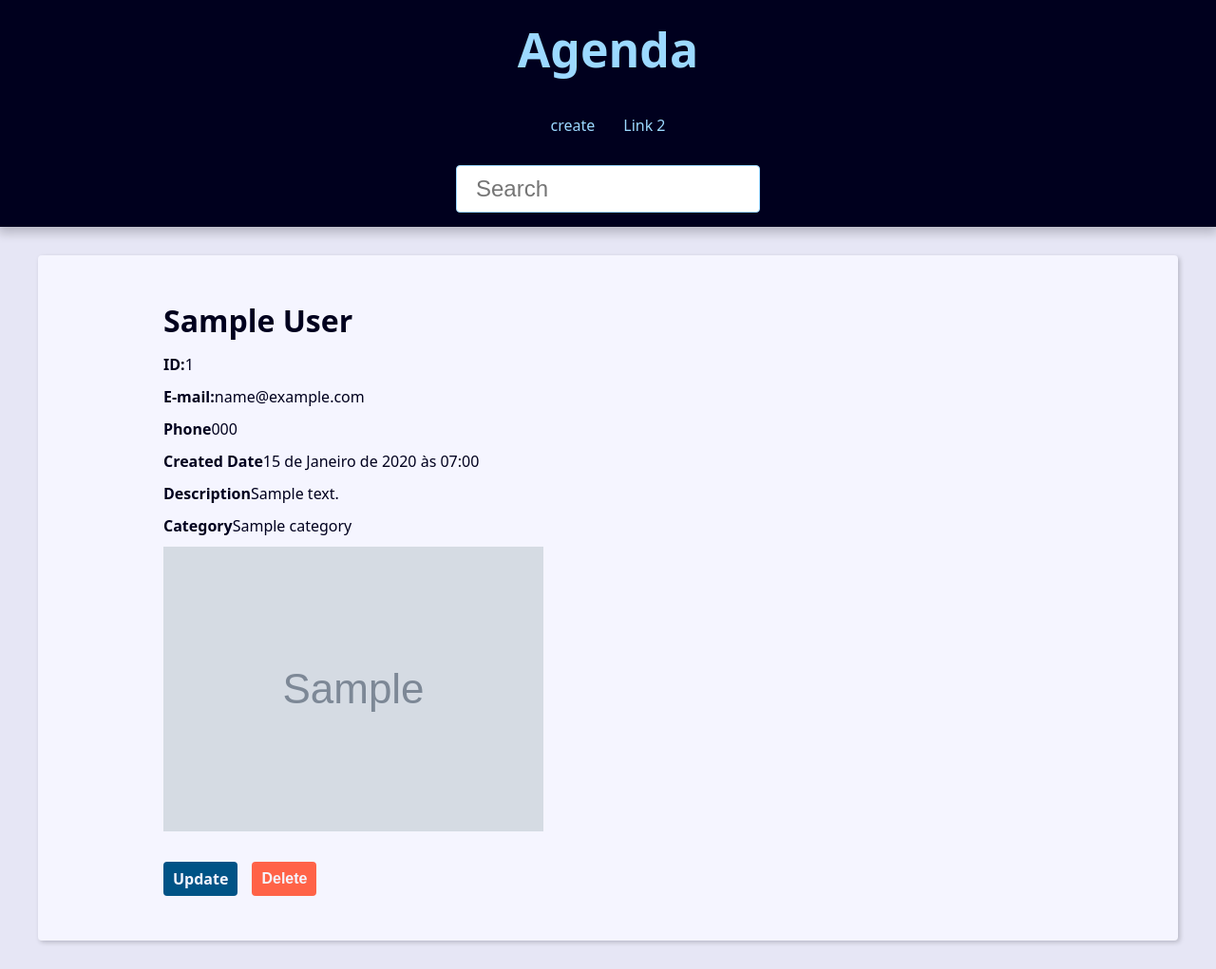
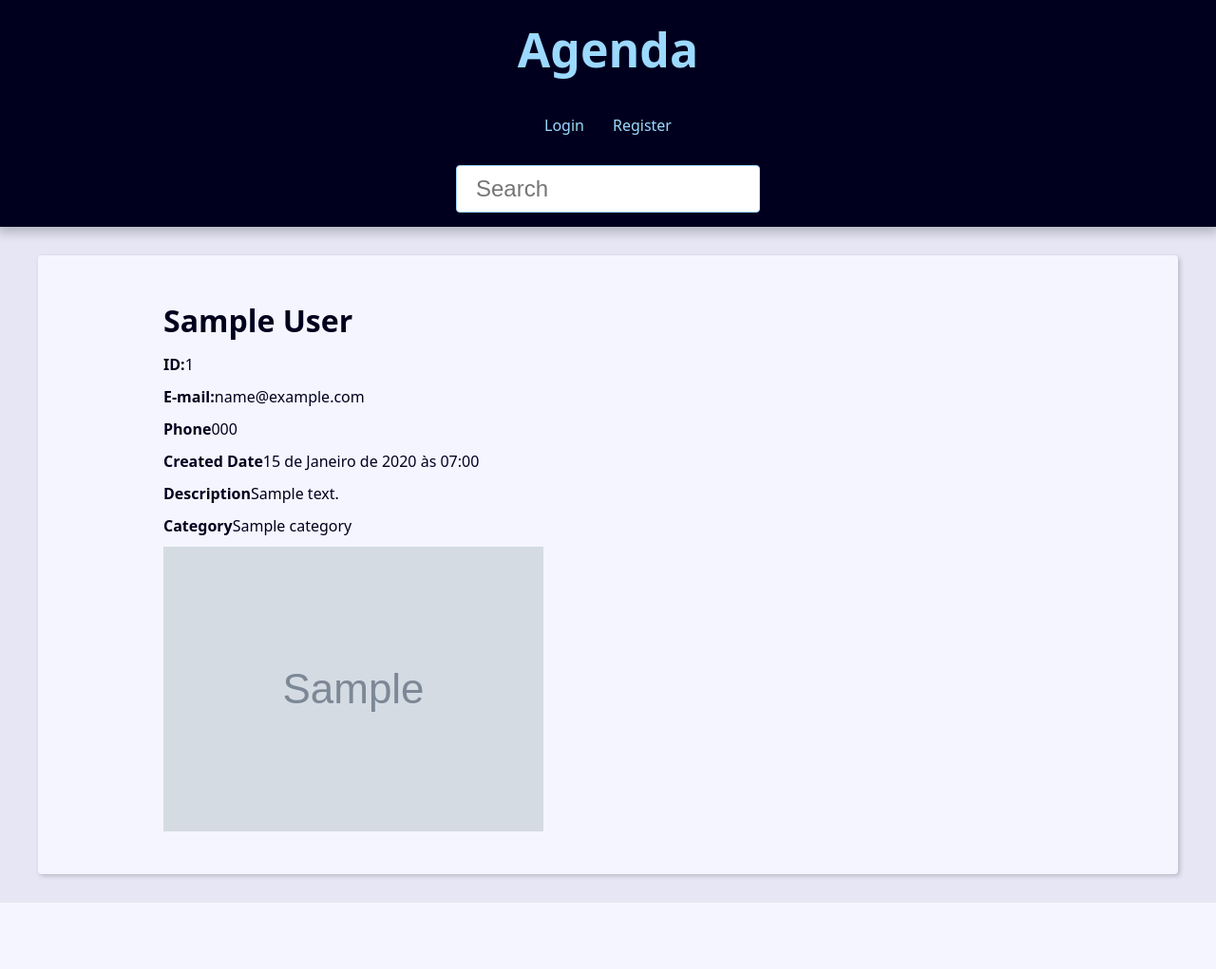
Before and after one commit to owleyes62/Agenda, a Django app: page /1/ in a window 1280 px wide. Shown: the whole page at 95% size. After the commit the page ends 951 px from the top, so only its background shows below. Run offline with Django 5.2, Linux system fonts and the light colour scheme; tables that the repository leaves empty hold one stand-in row (values such as "Sample post"); grey boxes marked "Sample" are stand-in pictures.

Commit message:
Finalizando projeto, interassão com login de usuario

```diff
--- a/base_templates/global/partials/_header.html
+++ b/base_templates/global/partials/_header.html
@@ -7,16 +7,25 @@
 
     <nav class="menu">
       <ul class="menu-list">
+        {% if user.is_authenticated %}
         <li class="menu-item">
-          <a href="{% url 'contact:create' %}" class="menu-link">
-            create
-          </a>
+          <a href="{% url 'contact:create' %}" class="menu-link">Create</a>
         </li>
         <li class="menu-item">
-          <a href="" class="menu-link">
-            Link 2
-          </a>
+          <a href="{% url 'contact:user_update' %}" class="menu-link">Profile</a>
         </li>
+        <li class="menu-item">
+          <a href="{% url 'contact:logout' %}" class="menu-link">Logout</a>
+        </li>
+      {% else %}
+        <li class="menu-item">
+          <a href="{% url 'contact:login' %}" class="menu-link">Login</a>
+        </li>
+        <li class="menu-item">
+          <a href="{% url 'contact:register' %}" class="menu-link">Register</a>
+        </li>
+      {% endif %}
+
       </ul>
     </nav>
 
--- a/contact/forms.py
+++ b/contact/forms.py
@@ -43,7 +43,8 @@ class ContactForm(forms.ModelForm):
             attrs={
                 'accept': 'image/*',
             }
-        )
+        ),
+        required=False
     )
 
     def __init__(self, *args, **kwargs):
--- a/contact/templates/contact/contact.html
+++ b/contact/templates/contact/contact.html
@@ -19,11 +19,13 @@
         </p>
     {% endif %}
 
+    {% if user == contact.owner %}
       <div class="contact-links">
         <a class="btn btn-link" href="{% url 'contact:update' contact.id %}">Update</a>
 
         <form action="{% url 'contact:delete' contact.id %}" method="POST">
           {% csrf_token %}
+
           {% if confirmation == 'no' %}
             <input type="hidden" name="confirmation" value="yes">
             <button class="btn btn-link btn-delete" type="submit">Confirma?</button>
@@ -32,6 +34,7 @@
           {% endif %}
         </form>
       </div>
+    {% endif %}
 </div>
 
 {% endblock content %}
--- a/contact/views/user_forms.py
+++ b/contact/views/user_forms.py
@@ -1,4 +1,5 @@
 from django.contrib import auth, messages
+from django.contrib.auth.decorators import login_required
 from django.contrib.auth.forms import AuthenticationForm
 from django.shortcuts import redirect, render
 
@@ -25,6 +26,7 @@ def register(request):
     )
 
 
+@login_required(login_url='contact:login')
 def user_update(request):
     form = RegisterUpdateForm(instance=request.user)
 
@@ -74,6 +76,7 @@ def login_view(request):
     )
 
 
+@login_required(login_url='contact:login')
 def logout_view(request):
     auth.logout(request)
     return redirect('contact:login')
```
Also changed, not shown: contact/views/contact_forms.py (+9 -3 lines). Lines whose indentation alone changed are shown as unchanged.
